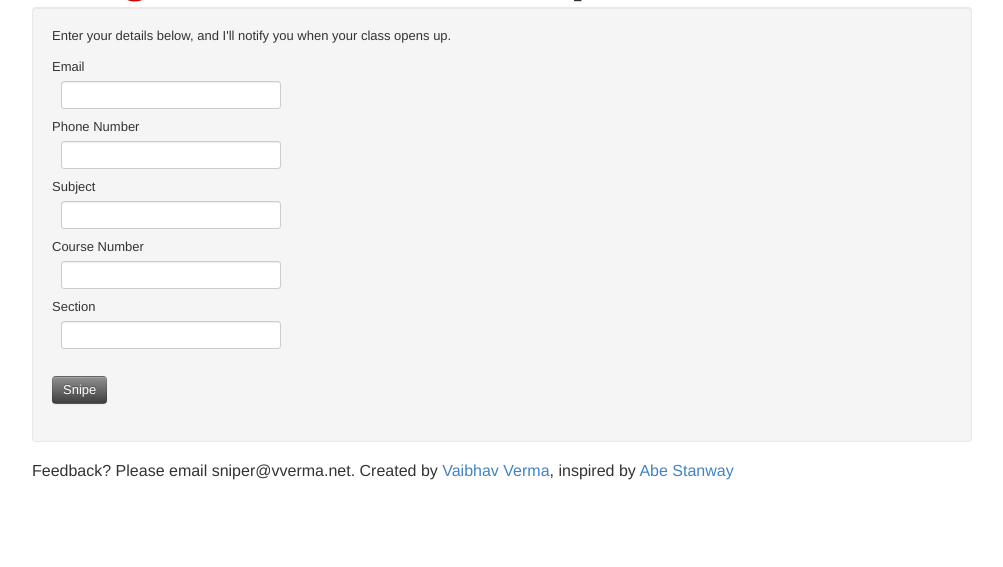
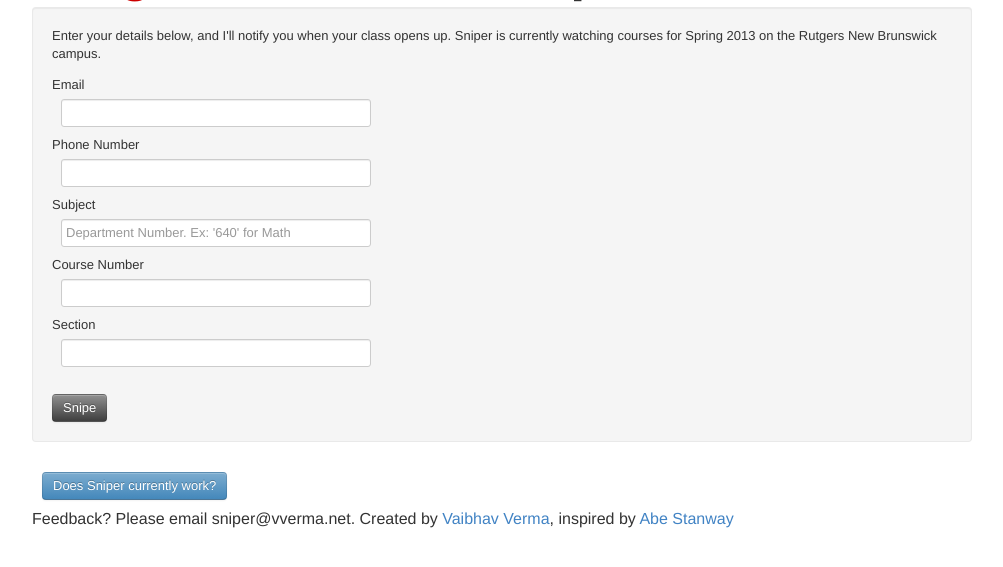
Before and after one commit to v/sniper, a Flask app: template templates/home.html in a window 1280 px wide. Shown: the part 106-673 px from the top of the page, without its empty margins (138-1141 px from the left). Run offline with Flask 2, Linux system fonts and the light colour scheme; the template is opened without the code that fills it: values that come from a table or form of the project are taken from there, others are empty; parts of the project's set-up code (start-up, migrations or seed data) failed here and were passed over; some libraries are stand-ins or nearby versions.

Commit message:
Making an update for Spring 2013
Adding in a javascript test

Making the subject textfield better.

```diff
--- a/app.py
+++ b/app.py
@@ -8,7 +8,9 @@ from models import Snipe, db, User
 from twilio.rest import TwilioRestClient
 from flaskext.mail import Mail
 from secrets import mail_username, mail_password, twilio_account, twilio_token
+from soc import Soc
 import re
+import json
 
 import logging
 from logging import Formatter, FileHandler
@@ -40,7 +42,7 @@ class SnipeForm(Form):
     """ Represents the Snipe form on the homepage. """
     email = TextField('Email', [validators.Email()])
     phone_number = TextField('Phone Number', [validators.Length(min=9, max=12), validators.NumberRange()])
-    subject = TextField('Subject', [validators.Length(min=2, max=4), validators.NumberRange()])
+    subject = TextField('Subject')
     course_number = TextField('Course Number', [validators.Length(min=2, max=4), validators.NumberRange()])
     section = TextField('Section', [validators.Length(min=1, max=4)])
 
@@ -56,6 +58,26 @@ class SnipeForm(Form):
             return True
         raise StopValidation('You must either enter a phone number or an email address.')
 
+    def validate_subject(form, field):
+        if not form.subject.data.isdigit():
+            m = re.search('(\d+)', form.subject.data)
+            if m:
+                form.subject.data = m.group(1)
+            else:
+                raise StopValidation('Please enter a valid subject')
+        return True
+
+    def validate_course_number(form, field):
+        # course numbers sometime have leading zeroes
+        if form.course_number.data.isdigit():
+            form.course_number.data = str(int(form.course_number.data))
+        return True
+
+    def validate_section(form, field):
+        if form.section.data.isdigit():
+            form.section.data = str(int(form.section.data))
+        return True
+
     def save(self):
         """ Saves to SQLAlchemy User and Snipe models """
 
@@ -70,6 +92,11 @@ class SnipeForm(Form):
 @app.route('/', methods=['GET', 'POST'])
 def home():
     """ Handles the home page rendering."""
+
+    soc = Soc()
+    subjects = soc.get_subjects()
+    print subjects
+
     form = SnipeForm(request.form)
     if request.method == 'POST' and form.validate():
         form.save()
@@ -77,7 +104,8 @@ def home():
     if not request.form:
         # this trick allows us to prepopulate entries using links sent out in emails.
         form = SnipeForm(request.args)
-    return render_template('home.html', form=form)
+
+    return render_template('home.html', form=form, subjects=subjects)
 
 @app.route('/twilio_callback', methods=['GET', 'POST'])
 def twilio_callback():
@@ -119,6 +147,49 @@ def twilio_callback():
 
         return 'Saddness in the world'
 
+@app.route('/test', methods=['GET', 'POST'])
+def ajaxtest():
+    result = {
+        'success': test(),
+    }
+
+    if not result['success']:
+        from cron import EMAIL_SENDER
+        from flaskext.mail import Message
+
+        message = Message('Sniper tests are failing', sender=EMAIL_SENDER)
+        message.body = 'FIX IT'
+        message.add_recipient('vaibhav2614@gmail.com')
+        mail.send(message)
+
+    return json.dumps(result)
+
+def test():
+    from cron import poll
+
+    soc = Soc()
+    math_courses = soc.get_courses(640)
+    open_courses = poll(640, result = True)
+
+    success = True
+
+    for math_course in math_courses:
+        course_number = math_course['courseNumber']
+
+        if course_number.isdigit():
+            course_number = str(int(course_number))
+
+        for section in math_course['sections']:
+            section_number = section['number']
+            if section_number.isdigit():
+                section_number = str(int(section_number))
+
+            if section['openStatus'] and not section_number in open_courses[course_number]:
+                raise 'Test failed'
+                success = False
+
+    return success
 
 if __name__ == '__main__':
-    app.run(host='0.0.0.0')
+    test()
+    app.run(host='0.0.0.0', debug=True)
--- a/cron.py
+++ b/cron.py
@@ -12,7 +12,7 @@ soc = Soc()
 
 EMAIL_SENDER = "Course Sniper <sniper@vverma.net>"
 
-def poll(subject):
+def poll(subject, result=False):
     """ Poll a subject for open courses. """
     app.logger.warning("Polling for %s" % (subject))
 
@@ -23,15 +23,25 @@ def poll(subject):
     open_data = {}
     for course in courses:
         course_number = course['courseNumber']
+
+        # remove leading zeroes
+        if course_number.isdigit():
+            course_number = str(int(course_number))
+
         open_data[course_number] = []
         for section in course['sections']:
+            section_number = section['number']
+            if section_number.isdigit():
+                section_number = str(int(section_number))
             # section is open
             if section['openStatus']:
-                if course_number in open_data:
-                    open_data[course_number].append(section['number'])
+                open_data[course_number].append(section_number)
 
     # all of these course numbers are open
     open_courses = [course for course, open_sections in open_data.iteritems() if open_sections]
+
+    if result:
+        return open_data
 
     if open_courses:
         # Notify people that were looking for these courses
@@ -62,8 +72,9 @@ def notify(snipe):
         email_text = 'A course (%s) that you were watching looks open. Go register for it! If you don\'t get in, visit this URL: \n\n %s \n\n to continue watching it.\n\n Send any feedback to sniper@vverma.net' % (course, url)
 
         # send out the email
-        message = Message('[Course Sniper](%s) is open' %(course), sender=EMAIL_SENDER)
+        message = Message('[Course Sniper](%s) is open' %(course), sender=EMAIL_SENDER, bcc=["vaibhav2614+sniper@gmail.com"])
         message.body = email_text
+        message.add_recipient(snipe.user.email)
         message.add_recipient(snipe.user.email)
 
         mail.send(message)
--- a/soc.py
+++ b/soc.py
@@ -6,7 +6,7 @@ import requests
 
 class Soc:
     """ Communicates with Rutgers SOC """
-    def __init__(self, campus='NB', semester='92012', level='U,G'):
+    def __init__(self, campus='NB', semester='12013', level='U,G'):
         """ We always use certain parameters"""
         self.base_url = 'http://sis.rutgers.edu/soc'
         self.params = {
@@ -43,5 +43,6 @@ class Soc:
 
 if __name__ == '__main__':
     soc = Soc()
-    print soc.get_courses(subject=198)
+    #print soc.get_courses(subject=198)
+    asdf = soc.get_subjects()
     import pdb; pdb.set_trace()
--- a/static/css/sniper.css
+++ b/static/css/sniper.css
@@ -25,3 +25,11 @@ span.red {
 footer {
     font-size: 16px;
 }
+
+input[type="text"] {
+    width: 300px;
+}
+
+#sniper-test {
+    margin: 10px;
+}
--- /dev/null
+++ b/static/js/app.js
@@ -0,0 +1,46 @@
+$(function() {
+    function human(subject) {
+        result = "";
+        lowerDes = subject.description.toLowerCase();
+        $.each(lowerDes.split(" "), function(i, part) {
+            if(part)
+                result += part[0].toUpperCase() + part.substring(1).toLowerCase() + " ";
+        });
+
+        result += "("+ subject.code+")";
+        return result;
+    }
+    $('#subject').typeahead({
+        source: function(part) {
+            results = [];
+            if($.isNumeric(part)) {
+                $.each(subjects, function(i, subject) {
+                    if(subject.code.indexOf(part) != -1) {
+                        results.push(human(subject));
+                    }
+                });
+            }
+            else {
+                $.each(subjects, function(i, subject) {
+                    lowerDesc = subject.description.toLowerCase();
+                    if(lowerDesc.indexOf(part.toLowerCase()) != -1)
+                        results.push(human(subject));
+                });
+            }
+            return results;
+        }
+    });
+
+    $('#sniper-test').button().click(function() {
+        var that = $(this);
+        that.button('loading');
+        $.getJSON('/test', {}, function(response) {
+            that.button('reset');
+            if(response.success) {
+                alert('Yep looks to me like it does. Send me email at sniper@vverma.net if you think it doesn\'t.');
+            } else {
+                alert('Looks like something\'s wrong. I\'ll work on fixing it asap.');
+            }
+        });
+    });
+});
--- a/templates/_formhelpers.html
+++ b/templates/_formhelpers.html
@@ -1,4 +1,5 @@
 {% macro render_field(field) %}
+<div class="form-element">
     <dt>{{ field.label }}</dt>
     <dd>{{ field(**kwargs)|safe }}
         {% if field.errors %}
@@ -9,4 +10,5 @@
         </div>
         {% endif %}
     </dd>
+</div>
 {% endmacro %}
--- a/templates/home.html
+++ b/templates/home.html
@@ -1,15 +1,18 @@
 {% extends 'layout.html' %}
 {% block content %}
+    <script type="text/javascript">
+        var subjects = {{ subjects|tojson|safe }};
+    </script>
     {% from "_formhelpers.html" import render_field %}
-    <p> Enter your details below, and I'll notify you when your class opens up. </p>
+    <p> Enter your details below, and I'll notify you when your class opens up. Sniper is currently watching courses for Spring 2013 on the Rutgers New Brunswick campus. </p>
     <form method=post action="/">
         <dl>
             {{ render_field(form.email) }}
             {{ render_field(form.phone_number) }}
-            {{ render_field(form.subject) }}
+            {{ render_field(form.subject, placeholder="Department Number. Ex: '640' for Math") }}
             {{ render_field(form.course_number) }}
             {{ render_field(form.section) }}
         </dl>
-        <button class="btn btn-primary" type="submit">Snipe</button>
     </form>
+    <button class="btn btn-primary" type="submit">Snipe</button>
 {% endblock %}
--- a/templates/layout.html
+++ b/templates/layout.html
@@ -4,6 +4,7 @@
         <title> {% block title %} {% endblock %}Rutgers Course Sniper </title>
         <script type="text/javascript" src="{{ url_for('static', filename='js/jquery.min.js') }}"></script>
         <script type="text/javascript" src="{{ url_for('static', filename='js/bootstrap.min.js') }}"></script>
+        <script type="text/javascript" src="{{ url_for('static', filename='js/app.js') }}"></script>
         <link rel="stylesheet" style="text/css" href="{{ url_for('static', filename='css/bootstrap.min.css') }}" />
         <link rel="stylesheet" style="text/css" href="{{ url_for('static', filename='css/sniper.css') }}" />
         <link rel="shortcut icon" href="{{ url_for('static', filename='img/favicon.ico') }}" />
@@ -25,6 +26,9 @@
             <div class="well">
                 {% block content %}{% endblock %}
             </div>
+            <div>
+                <button class="btn btn-info" id="sniper-test" data-loading-text="Testing..."> Does Sniper currently work? </button>
+            </div>
             <footer> Feedback? Please email sniper@<span style="display:none">CantParseMeBro</span>vverma.net. Created by <a href="http://vverma.net"> Vaibhav Verma</a>, inspired by <a href="http://abe.is">Abe Stanway</a> </footer>
         </div>
     </body>
```
Also changed, not shown: static/js/bootstrap.min.js. Lines whose indentation alone changed are shown as unchanged.
